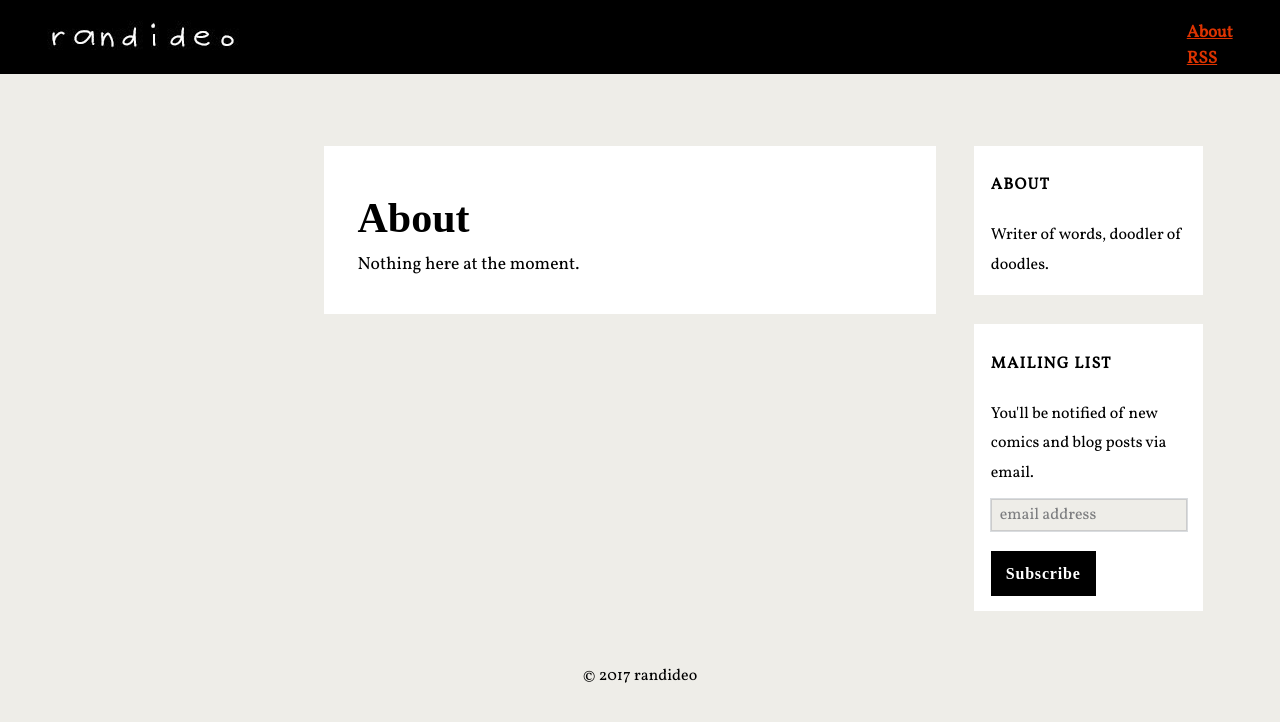
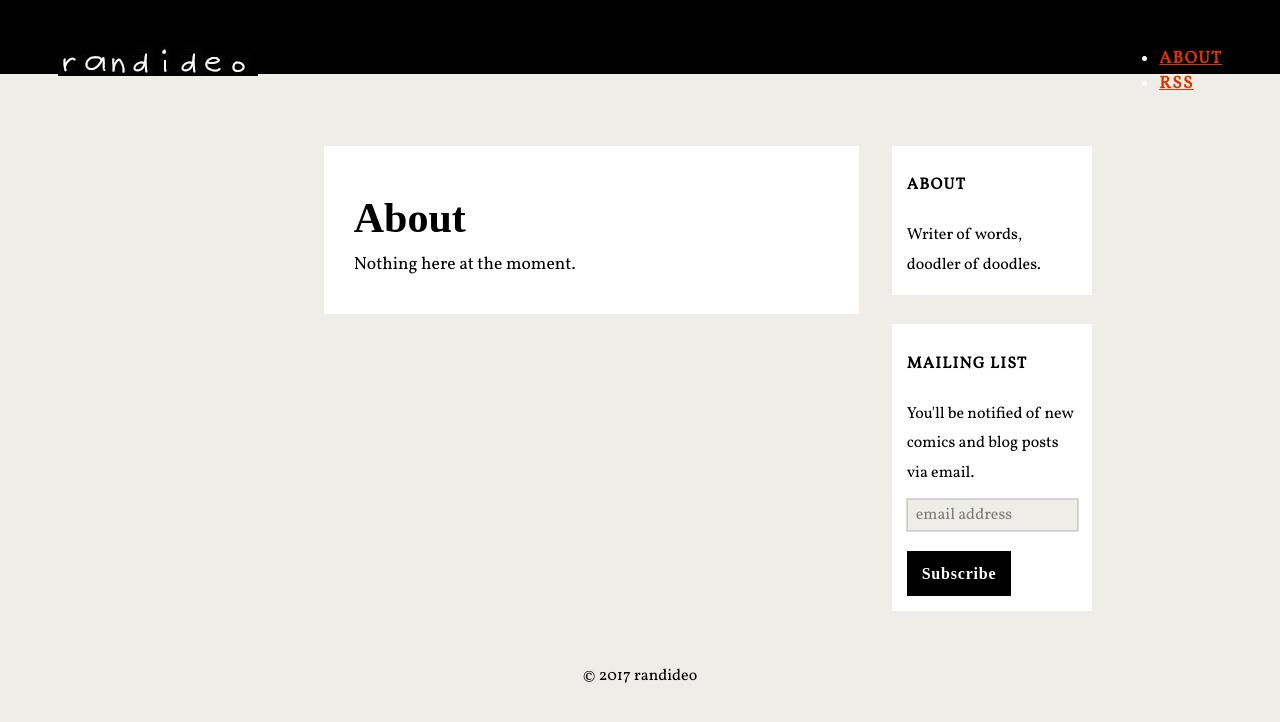
Before and after one commit to randideo/randideo.github.io, a Jekyll site: the page built from about.html, in a window 1280 px wide. Shown: the top 722 px of the page. Built offline with Jekyll 4.4.1, drawn with Linux system fonts in a browser that asks for light colours; nearby versions of some CDN libraries; some web fonts are replaced; comment, search, counter and statistics services are not loaded.

Commit message:
Update header.html

```diff
--- a/_includes/header.html
+++ b/_includes/header.html
@@ -25,7 +25,7 @@
 
 
 
-<nav style="font-weight: bold; font-size: 17px; style="padding: 0 .6em; text-decoration: none; color: #fff; text-transform: uppercase; font-family: Vollkorn; letter-spacing: .08em; margin: 1.5em 0;""  >
+<nav style="font-weight: bold; font-size: 17px; padding: 0 .6em; text-decoration: none; color: #fff; text-transform: uppercase; font-family: Vollkorn; letter-spacing: .08em; margin: 1.5em 0;""  >
   <div style="padding-bottom: 0;">
     <h1 style="float: left; margin: 0 0 1em 0; cursor: pointer; letter-spacing: 0.8px; font-size: 20px; line-height: 28px;"><a href="{{ '/' | prepend: site.baseurl }}">
 <img src="http://randideo.com/imgs/randideo_logo.jpg">
```
